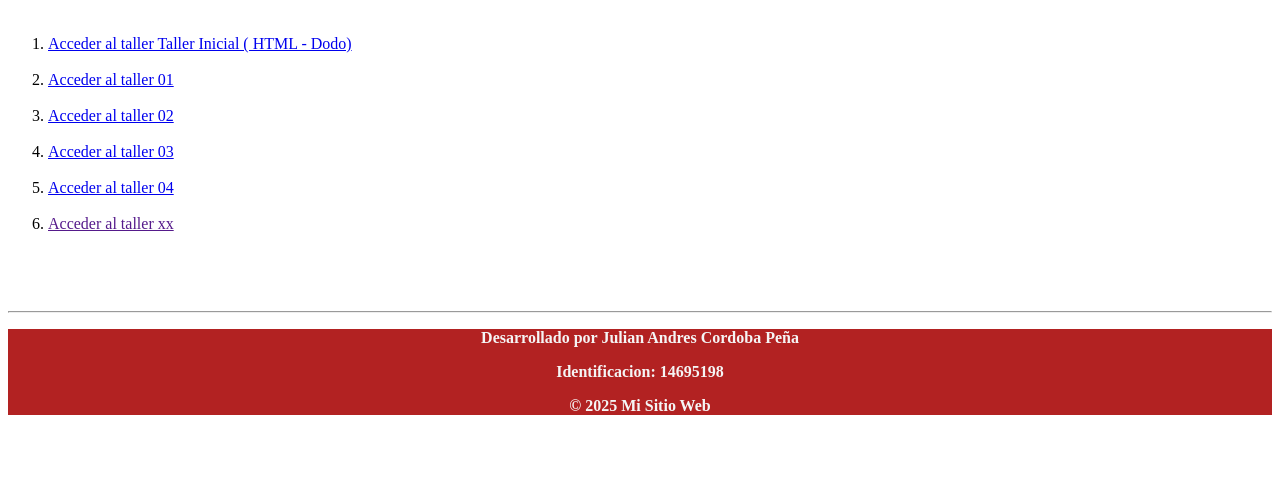
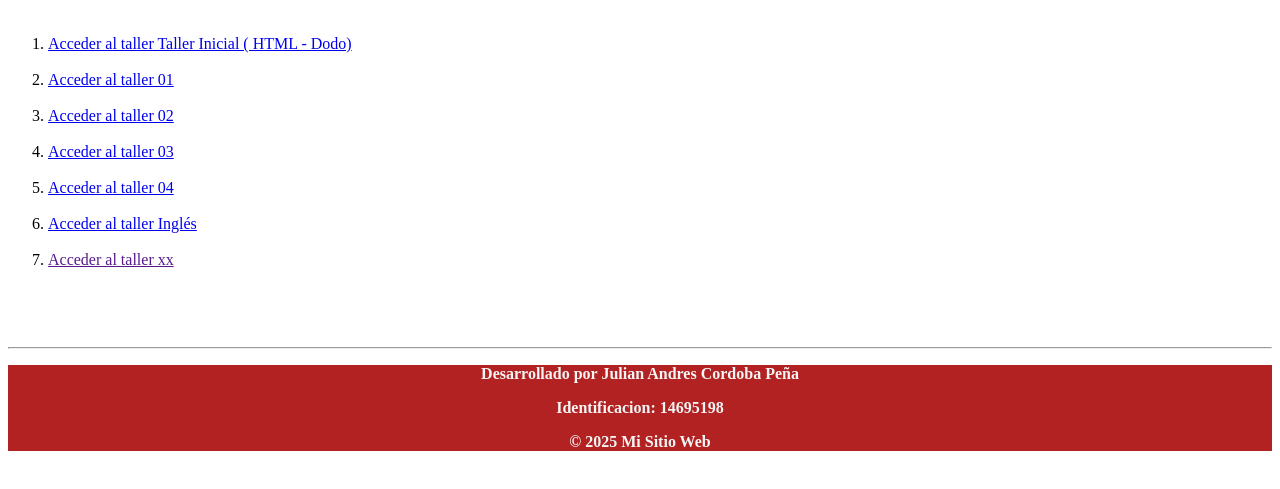
Before and after one commit to Juli-Andres/DESARROLLO_WFS152, a plain HTML site: page index.html in a window 1280 px wide. Shown: the part 79-568 px from the top of the page. Drawn offline with Linux system fonts and the light colour scheme.

Commit message:
Actualizacion I 23 de junio

```diff
--- a/index.html
+++ b/index.html
@@ -17,6 +17,7 @@
         <li><a href="./FSB152T02/index02.html">Acceder al taller 02</a></li><br>
         <li><a href="./FSB152T03/index03.html">Acceder al taller 03</a></li><br>
         <li><a href="./FSB152T04/index04.html">Acceder al taller 04</a></li><br>
+        <li><a href="./INGLES/index.html">Acceder al taller Inglés</a></li><br>
         <li><a href="">Acceder al taller xx</a></li><br>
     </ol>
     <br><br>
```
